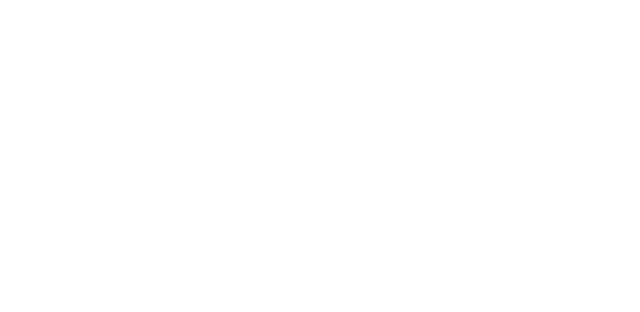
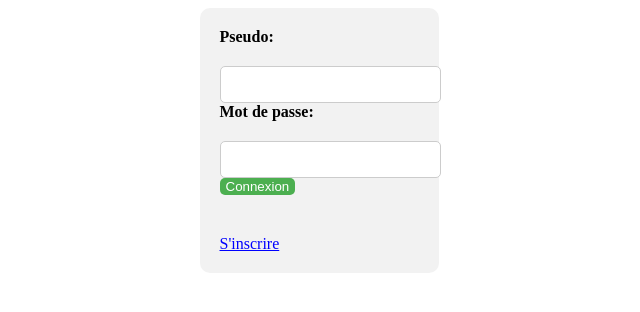
Before and after one commit to LeducJean/Site-vote, a PHP site: page / in a window 1280 px wide. Before the commit the part shown is empty. Shown: the top 312 px of the page, without its empty margins (321-961 px from the left). Run offline with PHP 8.4, Linux system fonts and the light colour scheme; data that the repository does not hold is empty.

Commit message:
second commit

```diff
--- a/index.php
+++ b/index.php
@@ -7,13 +7,55 @@
     <link rel="stylessheet" href="main.css">
     <title>Site vote</title>
 </head>
-<body>
 
-<?php
+<head>
+    <link rel="stylesheet" href="main.css">
+</head>
+
+
+
+  <body>
+
+    <div id="form-container">
+      <form action="action.php" method="post">
+        <label for="username">Pseudo:</label>
+        <input type="text" id="username" name="username">
+
+        <label for="password">Mot de passe:</label>
+        <input type="password" id="password" name="password">
+
+        <input type="submit" value="Connexion">
+        <a href="register.php">S'inscrire</a>
+      </form>
+    </div>
 
 
 
 
+<?php
+
+  $username = $_POST['username'];
+  $password = $_POST['password'];
+
+  // Connecter à la base de données
+  $conn = mysqli_connect("hostname", "username", "password", "database");
+
+  // Vérifier la connexion
+  if (!$conn) {
+    die("Erreur de connexion: " . mysqli_connect_error());
+  }
+
+  // Requête pour vérifier les informations d'identification
+  $sql = "SELECT * FROM users WHERE username = '$username' AND password = '$password'";
+  $result = mysqli_query($conn, $sql);
+
+  if (mysqli_num_rows($result) > 0) {
+    // Les informations d'identification sont correctes
+    // Démarrer la session et rediriger vers la page protégée
+    session_start();
+    $_SESSION['loggedin'] = true;
+
+  }
 
 ?>
 
--- a/main.css
+++ b/main.css
@@ -0,0 +1,45 @@
+#form-container {
+  width: 50%;
+  margin: 0 auto;
+  text-align: center;
+}
+
+form {
+  display: inline-block;
+  text-align: left;
+  padding: 20px;
+  background-color: #f2f2f2;
+  border-radius: 10px;
+}
+
+label, input[type="submit"] {
+  display: block;
+  margin-bottom: 20px;
+}
+
+label {
+  font-weight: bold;
+}
+
+input[type="text"], input[type="password"] {
+  padding: 10px;
+  width: 100%;
+  border-radius: 5px;
+  border: 1px solid #ccc;
+}
+
+input[type="submit"] {
+  background-color: #4CAF50;
+  color: white;
+  cursor: pointer;
+  border: none;
+  border-radius: 5px;
+}
+
+a {
+  display: inline-block;
+  margin-top: 20px;
+  font-size: 16px;
+  color: blue;
+  text-decoration: underline;
+}
```
